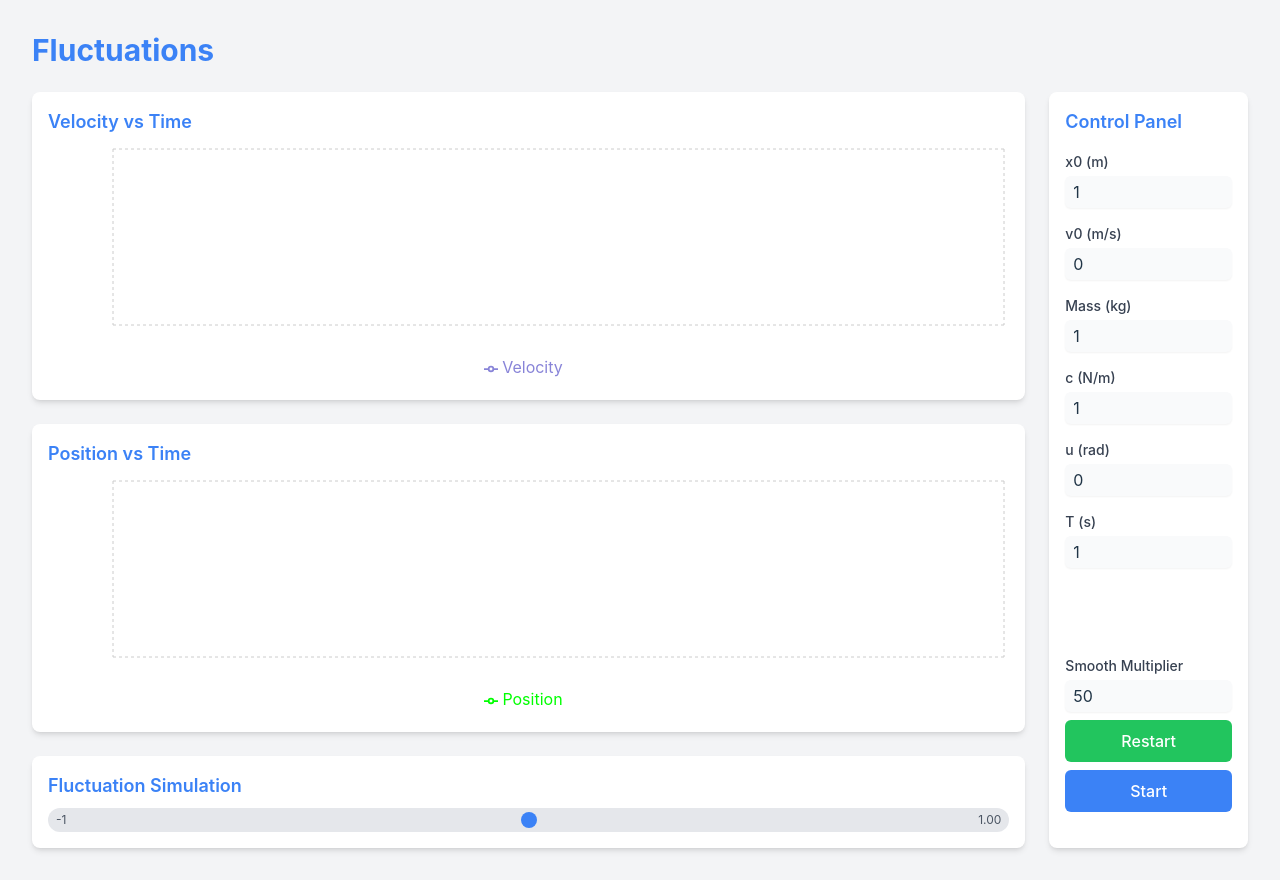
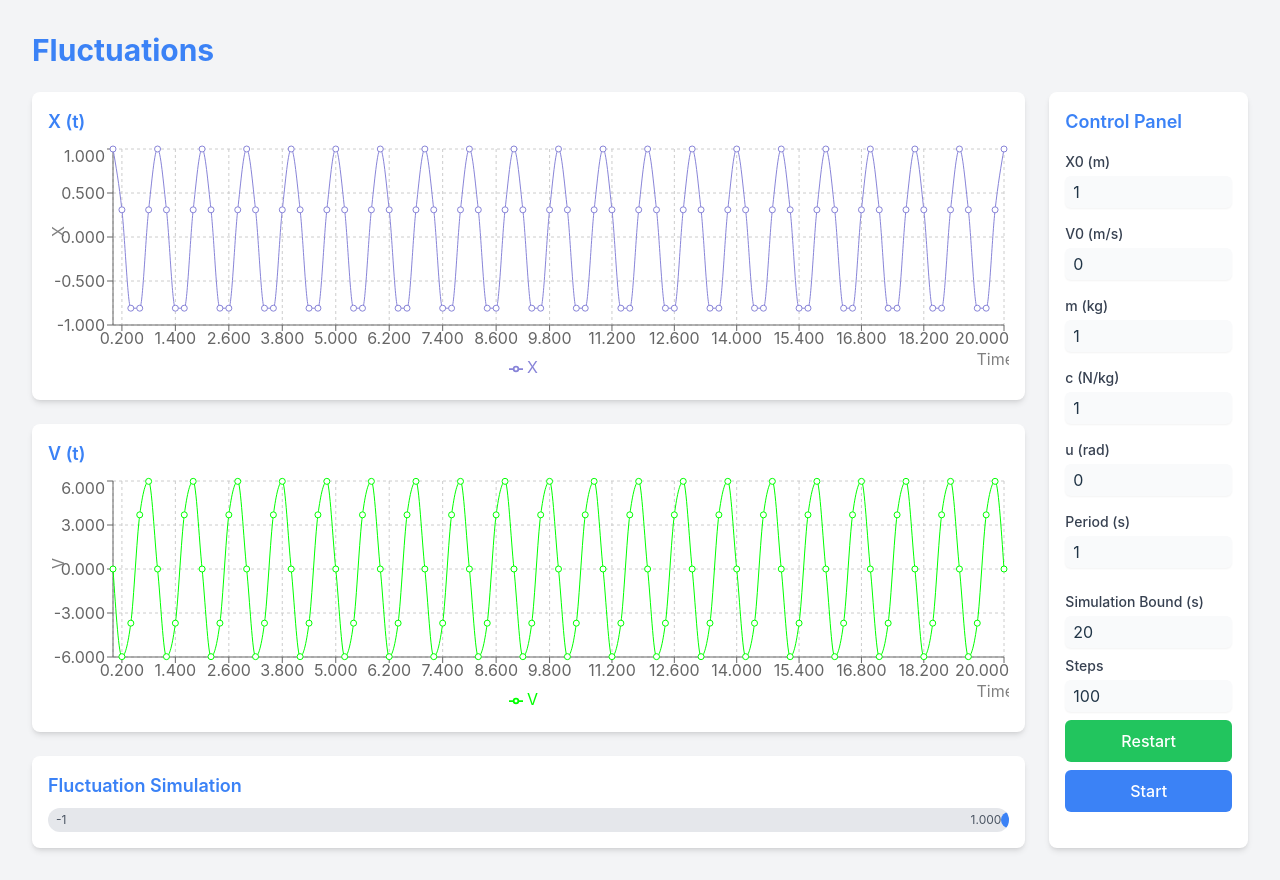
Before and after one commit to leew1e/fluctuations, a React (Vite) app: page / in a window 1280 px wide. Built offline with nearby package versions, Linux system fonts and the light colour scheme.

Commit message:
Set data permanent

```diff
--- a/src/components/FluctuatingProcesses.jsx
+++ b/src/components/FluctuatingProcesses.jsx
@@ -1,4 +1,4 @@
-import React, { useState, useEffect } from "react";
+import React, { useState, useEffect, useMemo } from "react";
 import {
   LineChart,
   Line,
@@ -10,53 +10,48 @@ import {
   ResponsiveContainer,
 } from "recharts";
 
-// Calculate using next starting values setting from control panel:
-// x0 - initial position (m)
-// v0 - initial velocity (m/s)
-// m - mass (kg)
-// c - spring constant (N/m)
-// u - phase (rad)
-// T - period (s)
+const FluctuatingProcesses = () => {
+  const [x0, setX0] = useState(1);
+  const [v0, setV0] = useState(0);
+  const [m, setM] = useState(1);
+  const [c, setC] = useState(1);
+  const [u, setU] = useState(0);
+  const [T, setT] = useState(1);
+  const [data, setData] = useState([]);
+  const [isSimulating, setIsSimulating] = useState(false);
+  const [currentIndex, setCurrentIndex] = useState(0);
+  const [smoothMultiplier, setSmoothMultiplier] = useState(100);
+  const [simulationBound, setSimulationBound] = useState(20);
 
-// Need to calculate:
-// k - frequency (Hz)
-// x - current position (from t) (m)
+  const k = useMemo(() => (2 * Math.PI) / T, [T]);
+  const a = useMemo(() => x0, [x0]);
+  const b = useMemo(() => v0 / k, [v0, k]);
+  const xMax = useMemo(() => Math.sqrt(a * a + b * b), [a, b]);
 
-const FluctuatingProcesses = () => {
-  const [x0, setX0] = useState(1); // initial position (m)
-  const [v0, setV0] = useState(0); // initial velocity (m/s)
-  const [m, setM] = useState(1); // mass (kg)
-  const [c, setC] = useState(1); // spring constant (N/m)
-  const [u, setU] = useState(0); // phase (rad)
-  const [T, setT] = useState(1); // period (s)
-  const [isSimulating, setIsSimulating] = useState(false);
-  const [time, setTime] = useState(0);
-  const [data, setData] = useState([]);
-  const [smoothMultiplier, setSmoothMultiplier] = useState(50);
+  useEffect(() => {
+    const newData = [];
+    for (
+      let t = 0;
+      t <= simulationBound;
+      t += simulationBound / smoothMultiplier
+    ) {
+      const x = a * Math.cos(k * t + u) + b * Math.sin(k * t + u);
+      const v = k * (-a * Math.sin(k * t + u) + b * Math.cos(k * t + u));
+      newData.push({ t, x, v });
+    }
+    setData(newData);
+    setCurrentIndex(0);
+  }, [x0, v0, m, c, u, T, simulationBound, smoothMultiplier, k, a, b]);
 
   useEffect(() => {
     if (isSimulating) {
       const interval = setInterval(() => {
-        setTime((prevTime) => {
-          const newTime = prevTime + 1 / smoothMultiplier;
-          const k = (2 * Math.PI) / T; // frequency (Hz)
-          const A = x0;
-          const B = v0 / k;
-          const xMax = Math.sqrt(A * A + B * B);
-          const xNew = xMax * Math.sin(k * newTime + u);
-          const vNew = -xMax * k * Math.cos(k * newTime + u);
-
-          setData((prevData) => [
-            ...prevData,
-            { t: newTime, x: xNew, v: vNew },
-          ]);
-          return newTime;
-        });
+        setCurrentIndex((prevIndex) => (prevIndex + 1) % data.length);
       }, 1000 / smoothMultiplier);
 
       return () => clearInterval(interval);
     }
-  }, [isSimulating, x0, v0, m, c, u, T, smoothMultiplier]);
+  }, [isSimulating, data, smoothMultiplier]);
 
   const handleSimulation = () => {
     setIsSimulating(!isSimulating);
@@ -64,15 +59,13 @@ const FluctuatingProcesses = () => {
 
   const handleRestartSimulation = () => {
     setIsSimulating(false);
-    setTime(0);
-    setData([]);
+    setCurrentIndex(0);
   };
 
   const renderOscillationSimulation = () => {
-    const position = data.length > 0 ? data[data.length - 1].x : 0;
-    const maxAmplitude = x0 * 2;
-    const circleSize = 16; // 4rem = 16px
-    const circlePosition = ((position + x0) / maxAmplitude) * 100;
+    const position = data[currentIndex]?.x || 0;
+    const circleSize = 16;
+    const circlePosition = ((position + x0) / xMax / 2) * 100;
     const clampedPosition = Math.max(0, Math.min(100, circlePosition));
 
     return (
@@ -85,10 +78,10 @@ const FluctuatingProcesses = () => {
           }}
         ></div>
         <div className="absolute left-0 top-1/2 transform -translate-y-1/2 text-xs text-gray-600 ml-2">
-          {-x0.toFixed(2)}
+          {-xMax.toFixed(3)}
         </div>
         <div className="absolute right-0 top-1/2 transform -translate-y-1/2 text-xs text-gray-600 mr-2">
-          {x0.toFixed(2)}
+          {xMax.toFixed(3)}
         </div>
       </div>
     );
@@ -99,10 +92,10 @@ const FluctuatingProcesses = () => {
       if (active && payload && payload.length) {
         return (
           <div className="bg-white p-2 border border-gray-300 rounded shadow">
-            <p className="text-sm">{`Time: ${label.toFixed(2)}`}</p>
+            <p className="text-sm">{`Time: ${label.toFixed(3)}`}</p>
             <p className="text-sm">{`${
               title.split(" ")[0]
-            }: ${payload[0].value.toFixed(2)}`}</p>
+            }: ${payload[0].value.toFixed(3)}`}</p>
           </div>
         );
       }
@@ -122,7 +115,7 @@ const FluctuatingProcesses = () => {
                 position: "insideBottomRight",
                 offset: -10,
               }}
-              tickFormatter={(value) => value.toFixed(2)}
+              tickFormatter={(value) => value.toFixed(3)}
             />
             <YAxis
               label={{
@@ -130,7 +123,7 @@ const FluctuatingProcesses = () => {
                 angle: -90,
                 position: "insideLeft",
               }}
-              tickFormatter={(value) => value.toFixed(2)}
+              tickFormatter={(value) => value.toFixed(3)}
             />
             <Tooltip content={<CustomTooltip />} />
             <Legend />
@@ -150,15 +143,11 @@ const FluctuatingProcesses = () => {
     <div className="min-h-screen bg-gray-100 p-4 sm:p-6 md:p-8 w-full">
       <h1 className="text-3xl font-bold mb-6 text-blue-500">Fluctuations</h1>
       <div className="flex flex-row gap-6">
-        {/* Left side: Graphs and Simulation */}
         <div className="w-5/6 space-y-6">
-          {/* Graphs */}
           <div className="flex flex-col gap-6">
-            {renderGraph("Velocity vs Time", "v", "#8884d8")}
-            {renderGraph("Position vs Time", "x", "#00ff00")}
+            {renderGraph("X (t)", "x", "#8884d8")}
+            {renderGraph("V (t)", "v", "#00ff00")}
           </div>
-
-          {/* Fluctuation Simulation */}
           <div className="bg-white p-4 rounded-lg shadow-md">
             <h2 className="text-lg font-semibold mb-2 text-blue-500">
               Fluctuation Simulation
@@ -166,8 +155,6 @@ const FluctuatingProcesses = () => {
             {renderOscillationSimulation()}
           </div>
         </div>
-
-        {/* Right side: Control Panel */}
         <div className="w-1/6">
           <div className="bg-white p-4 rounded-lg shadow-md h-full">
             <h2 className="text-lg font-semibold mb-4 text-blue-500">
@@ -177,7 +164,7 @@ const FluctuatingProcesses = () => {
               <div className="flex-grow space-y-4">
                 <div>
                   <label className="block text-sm font-medium text-gray-700">
-                    x0 (m)
+                    X0 (m)
                   </label>
                   <input
                     type="number"
@@ -189,7 +176,7 @@ const FluctuatingProcesses = () => {
                 </div>
                 <div>
                   <label className="block text-sm font-medium text-gray-700">
-                    v0 (m/s)
+                    V0 (m/s)
                   </label>
                   <input
                     type="number"
@@ -201,7 +188,7 @@ const FluctuatingProcesses = () => {
                 </div>
                 <div>
                   <label className="block text-sm font-medium text-gray-700">
-                    Mass (kg)
+                    m (kg)
                   </label>
                   <input
                     type="number"
@@ -213,7 +200,7 @@ const FluctuatingProcesses = () => {
                 </div>
                 <div>
                   <label className="block text-sm font-medium text-gray-700">
-                    c (N/m)
+                    c (N/kg)
                   </label>
                   <input
                     type="number"
@@ -237,7 +224,7 @@ const FluctuatingProcesses = () => {
                 </div>
                 <div>
                   <label className="block text-sm font-medium text-gray-700">
-                    T (s)
+                    Period (s)
                   </label>
                   <input
                     type="number"
@@ -251,7 +238,21 @@ const FluctuatingProcesses = () => {
               <div className="space-y-2">
                 <div>
                   <label className="block text-sm font-medium text-gray-700">
-                    Smooth Multiplier
+                    Simulation Bound (s)
+                  </label>
+                  <input
+                    type="number"
+                    value={simulationBound}
+                    onChange={(e) =>
+                      setSimulationBound(parseFloat(e.target.value))
+                    }
+                    step="0.1"
+                    className="mt-1 block w-full rounded-md border-gray-300 shadow-sm focus:border-blue-300 focus:ring focus:ring-blue-200 focus:ring-opacity-50 py-1 px-2 bg-gray-50"
+                  />
+                </div>
+                <div>
+                  <label className="block text-sm font-medium text-gray-700">
+                    Steps
                   </label>
                   <input
                     type="number"
@@ -259,7 +260,7 @@ const FluctuatingProcesses = () => {
                     onChange={(e) =>
                       setSmoothMultiplier(parseInt(e.target.value))
                     }
-                    step="0.1"
+                    step="1"
                     className="mt-1 block w-full rounded-md border-gray-300 shadow-sm focus:border-blue-300 focus:ring focus:ring-blue-200 focus:ring-opacity-50 py-1 px-2 bg-gray-50"
                   />
                 </div>
```
